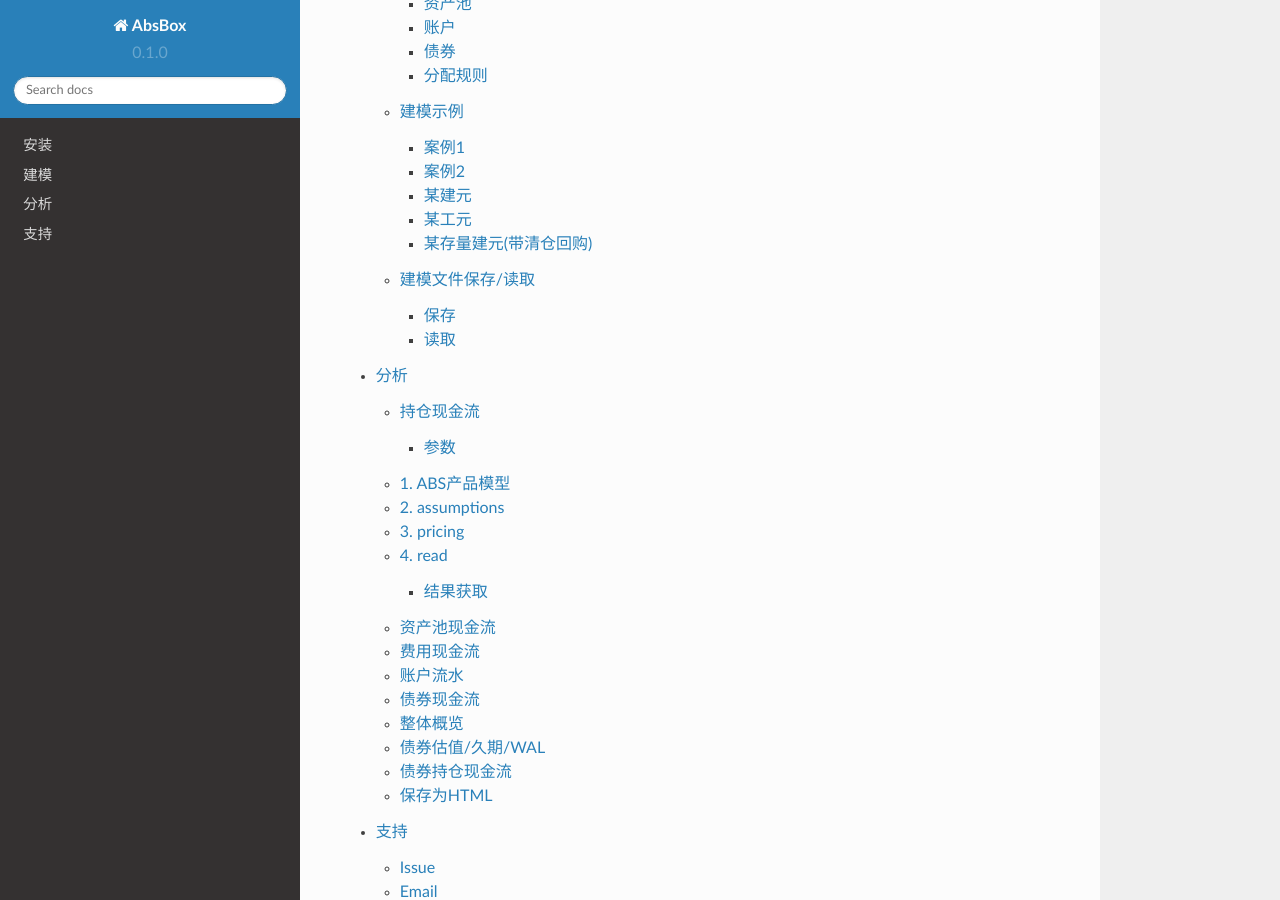
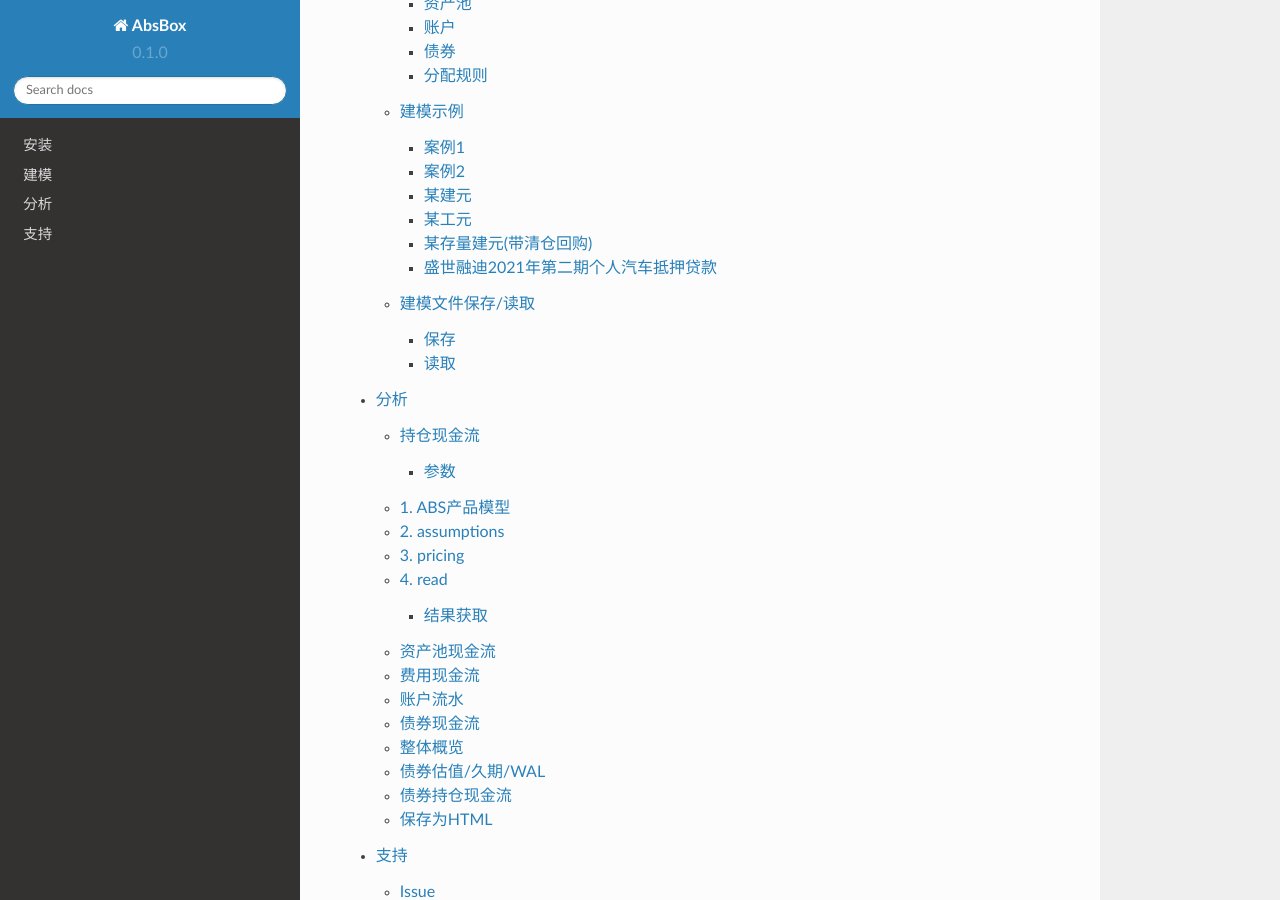
Before and after one commit to yellowbean/pyabs-doc, a Sphinx documentation site: the page built from docs/source/index.rst, in a window 1280 px wide and 900 px high, scrolled down 696 px. Built offline with Sphinx 7.4.7 and the Read the Docs theme 2.0.0, drawn with Linux system fonts in a browser that asks for light colours; some of the changed lines change nothing that is shown.

Commit message:
WIP: add BYD model case

```diff
--- a/docs/source/建模.rst
+++ b/docs/source/建模.rst
@@ -557,6 +557,118 @@
         ,None
        )
 
+盛世融迪2021年第二期个人汽车抵押贷款
+^^^^
+依据第十期受托报告建立，
+  * 假设次级的获取所有剩余收益
+  * 假设不产生各项报销费用
+  * 假设服务商费用年化 0.12%
+  * 清仓回购对于正常资产按照 余额进行出售。
+
+本案例假设使用现金流归集表进行建模。
+
+.. code-block:: python
+
+    BYD_AUTO_2021_2 = 信贷ABS(
+        "盛世融迪2021年第二期个人汽车抵押贷款"
+        ,("2022-07-30","2022-07-26","2022-08-26")
+        ,"每月"
+        ,{'发行':{'资产池规模':2_353_348_391.45},
+          '归集表':[
+             ["2022-07-01",1234640402,78501963.04,954043.04]
+            ,["2022-08-01",1157265240,77375162.14,891648.43]
+            ,["2022-09-01",1080039426,77225814.18,852731.81]
+            ,["2022-10-01",1003282127,76757298.83,813484.98]
+            ,["2022-11-01",927427822.3,75854304.71,774101.65]
+            ,["2022-12-01",852342434.9,75085387.41,734796.34]
+            ,["2023-01-01",780421405.7,71921029.21,695343.12]
+            ,["2023-02-01",712379940.6,68041465.05,655964.23]
+            ,["2023-03-01",646490512.9,65889427.7,616857.95]
+            ,["2023-04-01",584776933.2,61713579.7,577837.7]
+            ,["2023-05-01",527867450.6,56909482.63,539331.19]
+            ,["2023-06-01",470936840,56930610.58,503085.91]
+            ,["2023-07-01",414031471.4,56905368.58,466755.77]
+            ,["2023-08-01",357238793.3,56792678.1,430516.11]
+            ,["2023-09-01",300569969.4,56668823.93,394715.61]
+            ,["2023-10-01",244168401.8,56401567.55,359341.72]
+            ,["2023-11-01",188261231.6,55907170.23,324663.69]
+            ,["2023-12-01",135214312.8,53046918.78,290675.76]
+            ,["2024-01-01",95533450.08,39680862.74,257752.51]
+            ,["2024-02-01",68181138.8,27352311.28,226897.8]
+            ,["2024-03-01",47481932.22,20699206.58,198247.82]
+            ,["2024-04-01",36412499.53,11069432.69,170618.51]
+            ,["2024-05-01",31649692,4762807.53,145060.5]
+            ,["2024-06-01",26867972.61,4781719.39,126148.64]
+            ,["2024-07-01",22080740.39,4787232.22,107159.95]
+            ,["2024-08-01",17274503.87,4806236.52,88155.65]
+            ,["2024-09-01",12570553.22,4703950.65,69099.78]
+            ,["2024-10-01",8474147.69,4096405.53,50432.44]
+            ,["2024-11-01",5267663.01,3206484.68,34157.1]
+            ,["2024-12-01",3048007.94,2219655.07,21390.56]
+            ,["2025-01-01",1782441.89,1265566.05,12491.46]
+            ,["2025-02-01",972018.42,810423.47,7372.76]
+            ,["2025-03-01",353663.75,618354.67,4075.94]
+            ,["2025-04-01",0,353663.75,1537.85]
+          ]
+         }
+        ,(("本金分账户",{"余额":0 })
+          ,("收入分账户",{"余额":0,"记录":[("2019-12-01",0,-1_638_256.13,"To:本金分账户|ABCD")]})
+          ,("流动性储备",{"余额":15_757_708.38
+                        ,"类型":{"较高":[{"目标储备金额":["资产池余额",0.012]}
+                                       ,{"目标储备金额":["资产池初始余额",0.005]}]}})
+          ,("收款账户",{"余额":0 })
+         )
+        ,(("优先",{"当前余额":716_739_000.00
+                 ,"当前利率":0.026
+                 ,"初始余额":1_730_000_000.00
+                 ,"初始利率":0.026
+                 ,"起息日":"2022-07-26"
+                 ,"利率":{"固定":0.026}
+                 ,"债券类型":{"过手摊还":None}
+                 })
+          ,("次级",{"当前余额":270_000_000.00
+                 ,"当前利率":0.0
+                 ,"初始余额":270_000_000.00
+                 ,"初始利率":0.0
+                 ,"起息日":"2022-07-26"
+                 ,"利率":{"固定":0.00}
+                 ,"债券类型":{"权益":None}
+                 }))
+        ,(("增值税",{"类型":{"百分比费率":["资产池当期利息",0.0326]}})
+          ,("服务商费用",{"类型":{"年化费率":["资产池余额",0.0012]}})
+         )
+        ,{"未违约":[
+             ["账户转移","流动性储备","收入分账户"]
+             ,["支付费用",["收入分账户"],["服务商费用"]]
+             ,["支付利息","收入分账户",["优先"]]
+             ,["储备账户转移","收入分账户","流动性储备","目标储备"]
+             ,["按公式账户转移","收入分账户","本金分账户","A+B+C-D"]
+             ,["账户转移","收入分账户","本金分账户"]
+             ,["支付本金","本金分账户",["优先"]]
+             ,["支付本金","本金分账户",["次级"]]
+             ,["支付收益","本金分账户","次级"]
+          ]
+         ,"回款后":[["支付费用",["收入分账户"],["增值税"]]]
+         ,"清仓回购":[
+                     ["出售资产",["正常|违约",1.0,0.0],"本金分账户"]
+                     ,["账户转移","收入分账户","收款账户"]
+                     ,["账户转移","本金分账户","收款账户"]
+                     ,["账户转移","流动性储备","收款账户"]
+                     ,["支付费用",["收款账户"],["服务商费用"]]
+                    ,["支付利息","收款账户",["优先"]]
+                    ,["支付本金","收款账户",["优先"]]
+                    ,["支付本金","收款账户",["次级"]]
+                    ,["支付收益","收款账户","次级"]
+                 ]
+         }
+        ,(["利息回款","收入分账户"]
+          ,["本金回款","本金分账户"]
+          ,["早偿回款","本金分账户"]
+          ,["回收回款","本金分账户"])
+        ,None
+    )
+
+
 建模文件保存/读取
 ----------------
 建议通过python自带的 ``pickle`` 包对建模文件进行存储。
```
Also changed, not shown: 3 other files.
